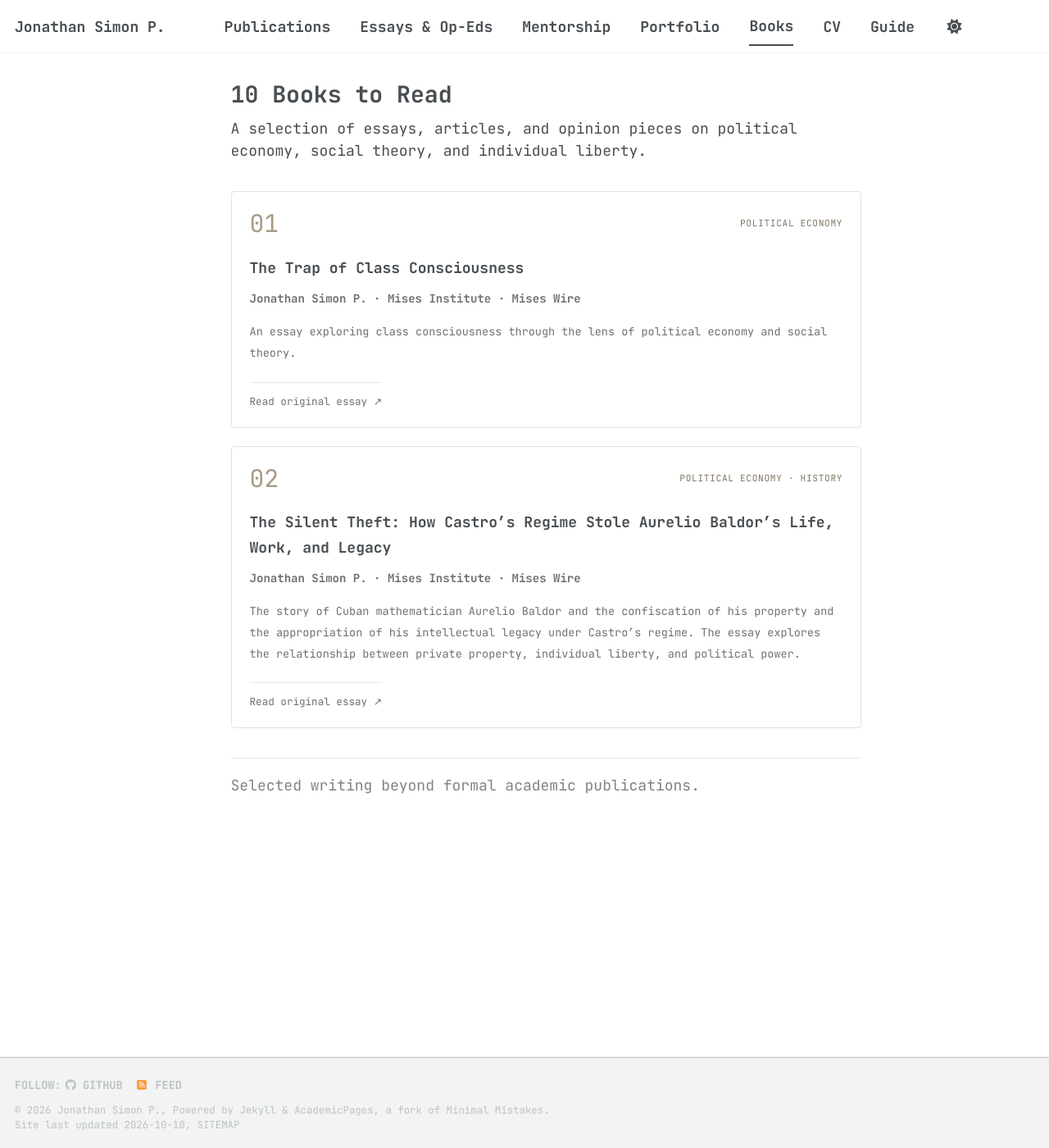
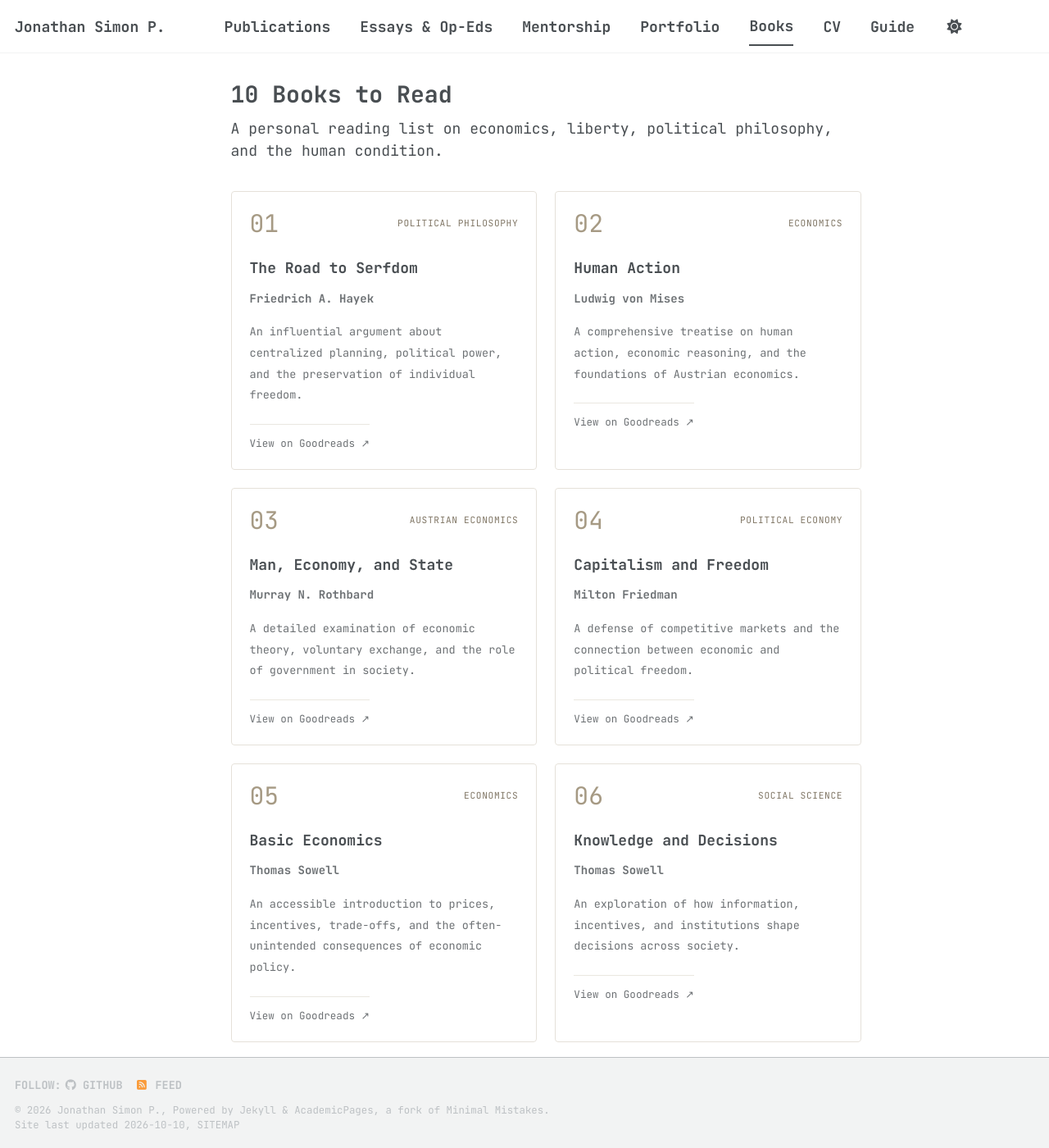
Before and after one commit to its-jon/its-jon.github.io, a Jekyll site: the page built from _pages/books.md, in a window 1280 px wide and 1400 px high. Shown: the whole window at 82% size. Built offline with Jekyll 4.4.1, drawn with Linux system fonts in a browser that asks for light colours; a style sheet for code colours, icons or effects is not loaded; some of the changed text lies outside the part shown.

Commit message:
Update books.md

```diff
--- a/_pages/books.md
+++ b/_pages/books.md
@@ -5,64 +5,64 @@ permalink: /books/
 author_profile: false
 ---
 
-A selection of essays, articles, and opinion pieces on political economy, social theory, and individual liberty.
+A personal reading list on economics, liberty, political philosophy, and the human condition.
 
-<style> .essay-grid { display: grid; grid-template-columns: 1fr; gap: 22px; margin: 36px 0; }
+<style> .book-grid { display: grid; grid-template-columns: repeat(2, minmax(0, 1fr)); gap: 22px; margin: 36px 0; }
 
-.essay { min-width: 0; padding: 24px 22px 20px; border: 1px solid #e5e1d9; border-radius: 4px; background: transparent; transition: border-color 0.2s ease; font-family: "JetBrains Mono", monospace; }
+.book { min-width: 0; padding: 24px 22px 20px; border: 1px solid #e5e1d9; border-radius: 4px; background: transparent; transition: border-color 0.2s ease; font-family: "JetBrains Mono", monospace; }
 
-.essay:hover { border-color: #aaa18f; }
+.book:hover { border-color: #aaa18f; }
 
-.essay-top { display: flex; align-items: center; justify-content: space-between; gap: 12px; margin-bottom: 24px; }
+.book-top { display: flex; align-items: center; justify-content: space-between; gap: 12px; margin-bottom: 24px; }
 
-.essay-number { font-family: "JetBrains Mono", monospace; font-size: 1.65rem; font-weight: 400; line-height: 1; color: #a69a84; }
+.book-number { font-family: "JetBrains Mono", monospace; font-size: 1.65rem; font-weight: 400; line-height: 1; color: #a69a84; }
 
-.essay .category { margin: 0; font-size: 0.62rem; letter-spacing: 0.06em; line-height: 1.6; text-transform: uppercase; text-align: right; color: #817766; }
+.book .category { margin: 0; font-size: 0.62rem; letter-spacing: 0.06em; line-height: 1.6; text-transform: uppercase; text-align: right; color: #817766; }
 
-.essay h3 { margin: 0 0 10px; font-family: "JetBrains Mono", monospace; font-size: 1rem; line-height: 1.7; font-weight: 600; color: inherit; }
+.book h3 { margin: 0 0 10px; font-family: "JetBrains Mono", monospace; font-size: 1rem; line-height: 1.7; font-weight: 600; color: inherit; }
 
-.essay .publication { margin: 0 0 16px; font-family: "JetBrains Mono", monospace; font-size: 0.78rem; line-height: 1.7; font-weight: 600; color: inherit; opacity: 0.8; }
+.book .author { margin: 0 0 16px; font-family: "JetBrains Mono", monospace; font-size: 0.78rem; line-height: 1.7; font-weight: 600; color: inherit; opacity: 0.8; }
 
-.essay .description { margin: 0; font-family: "JetBrains Mono", monospace; font-size: 0.75rem; line-height: 1.9; color: inherit; opacity: 0.8; }
+.book .description { margin: 0; font-family: "JetBrains Mono", monospace; font-size: 0.75rem; line-height: 1.9; color: inherit; opacity: 0.8; }
 
-.essay .essay-link { display: inline-block; margin-top: 22px; padding-top: 12px; border-top: 1px solid #e5e1d9; font-family: "JetBrains Mono", monospace; font-size: 0.7rem; line-height: 1.7; text-decoration: none; color: inherit; opacity: 0.8; }
+.book .book-link { display: inline-block; margin-top: 22px; padding-top: 12px; border-top: 1px solid #e5e1d9; font-family: "JetBrains Mono", monospace; font-size: 0.7rem; line-height: 1.7; text-decoration: none; color: inherit; opacity: 0.8; }
 
-.essay .essay-link:hover { opacity: 1; text-decoration: underline; }
+.book .book-link:hover { opacity: 1; text-decoration: underline; }
 
-.essays-note { margin-top: 30px; padding-top: 16px; border-top: 1px solid #e5e1d9; font-family: "JetBrains Mono", monospace; font-size: 0.68rem; line-height: 1.9; opacity: 0.7; }
+.books-note { margin-top: 30px; padding-top: 16px; border-top: 1px solid #e5e1d9; font-family: "JetBrains Mono", monospace; font-size: 0.68rem; line-height: 1.9; opacity: 0.7; }
 
-@media (max-width: 600px) { .essay-grid { gap: 16px; margin-top: 26px; }
+@media (max-width: 600px) { .book-grid { grid-template-columns: 1fr; gap: 16px; margin-top: 26px; }
 
-.essay { padding: 21px 19px; }
+.book { padding: 21px 19px; }
 
-.essay-top { margin-bottom: 18px; }
+.book-top { margin-bottom: 18px; }
 
-.essay h3 { font-size: 0.95rem; }
+.book h3 { font-size: 0.95rem; }
 
-.essay .description { font-size: 0.72rem; } } </style>
+.book .description { font-size: 0.72rem; } } </style>
 
-<div class="essay-grid">
+<div class="book-grid">
 
-<article class="essay"> <div class="essay-top"> <span class="essay-number">01</span> <p class="category">Political Economy</p> </div>
+<article class="book"> <div class="book-top"> <span class="book-number">01</span> <p class="category">Political Philosophy</p> </div> <h3>The Road to Serfdom</h3> <p class="author">Friedrich A. Hayek</p> <p class="description">An influential argument about centralized planning, political power, and the preservation of individual freedom.</p> <a class="book-link" href="https://www.goodreads.com/search?q=The+Road+to+Serfdom+Friedrich+Hayek" target="_blank" rel="noopener noreferrer">View on Goodreads ↗</a> </article>
 
-<h3>The Trap of Class Consciousness</h3>
+<article class="book"> <div class="book-top"> <span class="book-number">02</span> <p class="category">Economics</p> </div> <h3>Human Action</h3> <p class="author">Ludwig von Mises</p> <p class="description">A comprehensive treatise on human action, economic reasoning, and the foundations of Austrian economics.</p> <a class="book-link" href="https://www.goodreads.com/search?q=Human+Action+Ludwig+von+Mises" target="_blank" rel="noopener noreferrer">View on Goodreads ↗</a> </article>
 
-<p class="publication">Jonathan Simon P. · Mises Institute · Mises Wire</p>
+<article class="book"> <div class="book-top"> <span class="book-number">03</span> <p class="category">Austrian Economics</p> </div> <h3>Man, Economy, and State</h3> <p class="author">Murray N. Rothbard</p> <p class="description">A detailed examination of economic theory, voluntary exchange, and the role of government in society.</p> <a class="book-link" href="https://www.goodreads.com/search?q=Man+Economy+and+State+Murray+Rothbard" target="_blank" rel="noopener noreferrer">View on Goodreads ↗</a> </article>
 
-<p class="description">An essay exploring class consciousness through the lens of political economy and social theory.</p>
+<article class="book"> <div class="book-top"> <span class="book-number">04</span> <p class="category">Political Economy</p> </div> <h3>Capitalism and Freedom</h3> <p class="author">Milton Friedman</p> <p class="description">A defense of competitive markets and the connection between economic and political freedom.</p> <a class="book-link" href="https://www.goodreads.com/search?q=Capitalism+and+Freedom+Milton+Friedman" target="_blank" rel="noopener noreferrer">View on Goodreads ↗</a> </article>
 
-<a class="essay-link" href="https://mises.org/mises-wire/trap-class-consciousness" target="_blank" rel="noopener noreferrer">Read original essay ↗</a> </article>
+<article class="book"> <div class="book-top"> <span class="book-number">05</span> <p class="category">Economics</p> </div> <h3>Basic Economics</h3> <p class="author">Thomas Sowell</p> <p class="description">An accessible introduction to prices, incentives, trade-offs, and the often-unintended consequences of economic policy.</p> <a class="book-link" href="https://www.goodreads.com/search?q=Basic+Economics+Thomas+Sowell" target="_blank" rel="noopener noreferrer">View on Goodreads ↗</a> </article>
 
-<article class="essay"> <div class="essay-top"> <span class="essay-number">02</span> <p class="category">Political Economy · History</p> </div>
+<article class="book"> <div class="book-top"> <span class="book-number">06</span> <p class="category">Social Science</p> </div> <h3>Knowledge and Decisions</h3> <p class="author">Thomas Sowell</p> <p class="description">An exploration of how information, incentives, and institutions shape decisions across society.</p> <a class="book-link" href="https://www.goodreads.com/search?q=Knowledge+and+Decisions+Thomas+Sowell" target="_blank" rel="noopener noreferrer">View on Goodreads ↗</a> </article>
 
-<h3>The Silent Theft: How Castro’s Regime Stole Aurelio Baldor’s Life, Work, and Legacy</h3>
+<article class="book"> <div class="book-top"> <span class="book-number">07</span> <p class="category">Classical Liberalism</p> </div> <h3>The Law</h3> <p class="author">Frédéric Bastiat</p> <p class="description">A concise essay on individual rights, property, justice, and the legitimate limits of government.</p> <a class="book-link" href="https://www.goodreads.com/search?q=The+Law+Frederic+Bastiat" target="_blank" rel="noopener noreferrer">View on Goodreads ↗</a> </article>
 
-<p class="publication">Jonathan Simon P. · Mises Institute · Mises Wire</p>
+<article class="book"> <div class="book-top"> <span class="book-number">08</span> <p class="category">Political Philosophy</p> </div> <h3>On Liberty</h3> <p class="author">John Stuart Mill</p> <p class="description">A foundational work on freedom of thought, freedom of expression, and the limits of social authority.</p> <a class="book-link" href="https://www.goodreads.com/search?q=On+Liberty+John+Stuart+Mill" target="_blank" rel="noopener noreferrer">View on Goodreads ↗</a> </article>
 
-<p class="description">The story of Cuban mathematician Aurelio Baldor and the confiscation of his property and the appropriation of his intellectual legacy under Castro’s regime. The essay explores the relationship between private property, individual liberty, and political power.</p>
+<article class="book"> <div class="book-top"> <span class="book-number">09</span> <p class="category">Classical Economics</p> </div> <h3>The Wealth of Nations</h3> <p class="author">Adam Smith</p> <p class="description">A landmark study of specialization, exchange, markets, and the sources of national prosperity.</p> <a class="book-link" href="https://www.goodreads.com/search?q=The+Wealth+of+Nations+Adam+Smith" target="_blank" rel="noopener noreferrer">View on Goodreads ↗</a> </article>
 
-<a class="essay-link" href="https://mises.org/mises-wire/silent-theft-how-castros-regime-stole-aurelio-baldors-life-work-and-legacy" target="_blank" rel="noopener noreferrer">Read original essay ↗</a> </article>
+<article class="book"> <div class="book-top"> <span class="book-number">10</span> <p class="category">Political Economy</p> </div> <h3>Economic Sophisms</h3> <p class="author">Frédéric Bastiat</p> <p class="description">Sharp and accessible essays challenging protectionism and revealing the unseen costs of economic intervention.</p> <a class="book-link" href="https://www.goodreads.com/search?q=Economic+Sophisms+Frederic+Bastiat" target="_blank" rel="noopener noreferrer">View on Goodreads ↗</a> </article>
 
 </div>
 
-<p class="essays-note">Selected writing beyond formal academic publications.</p>
+<p class="books-note">A personal reading list on economics, liberty, and political philosophy.</p>
```
